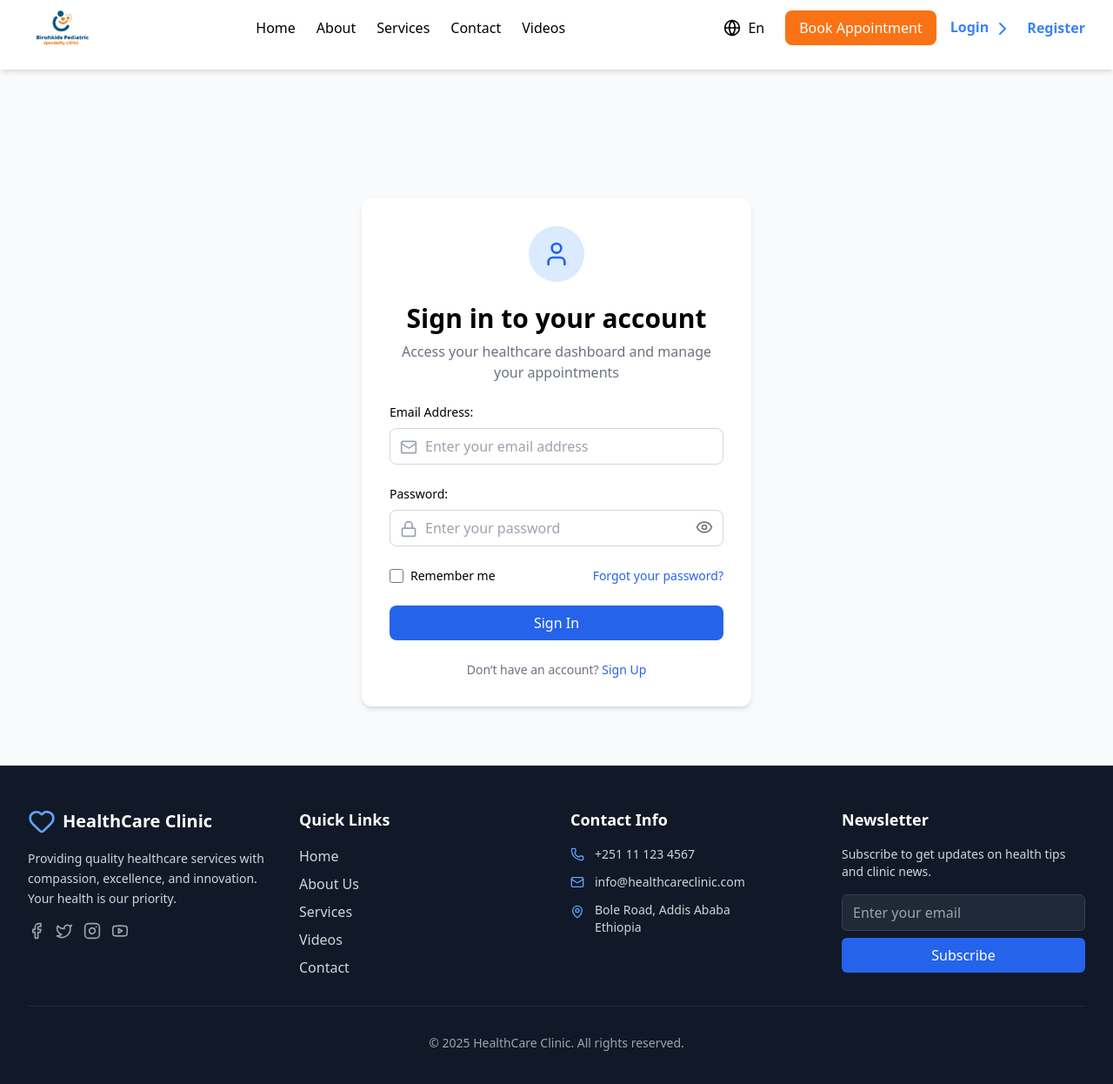
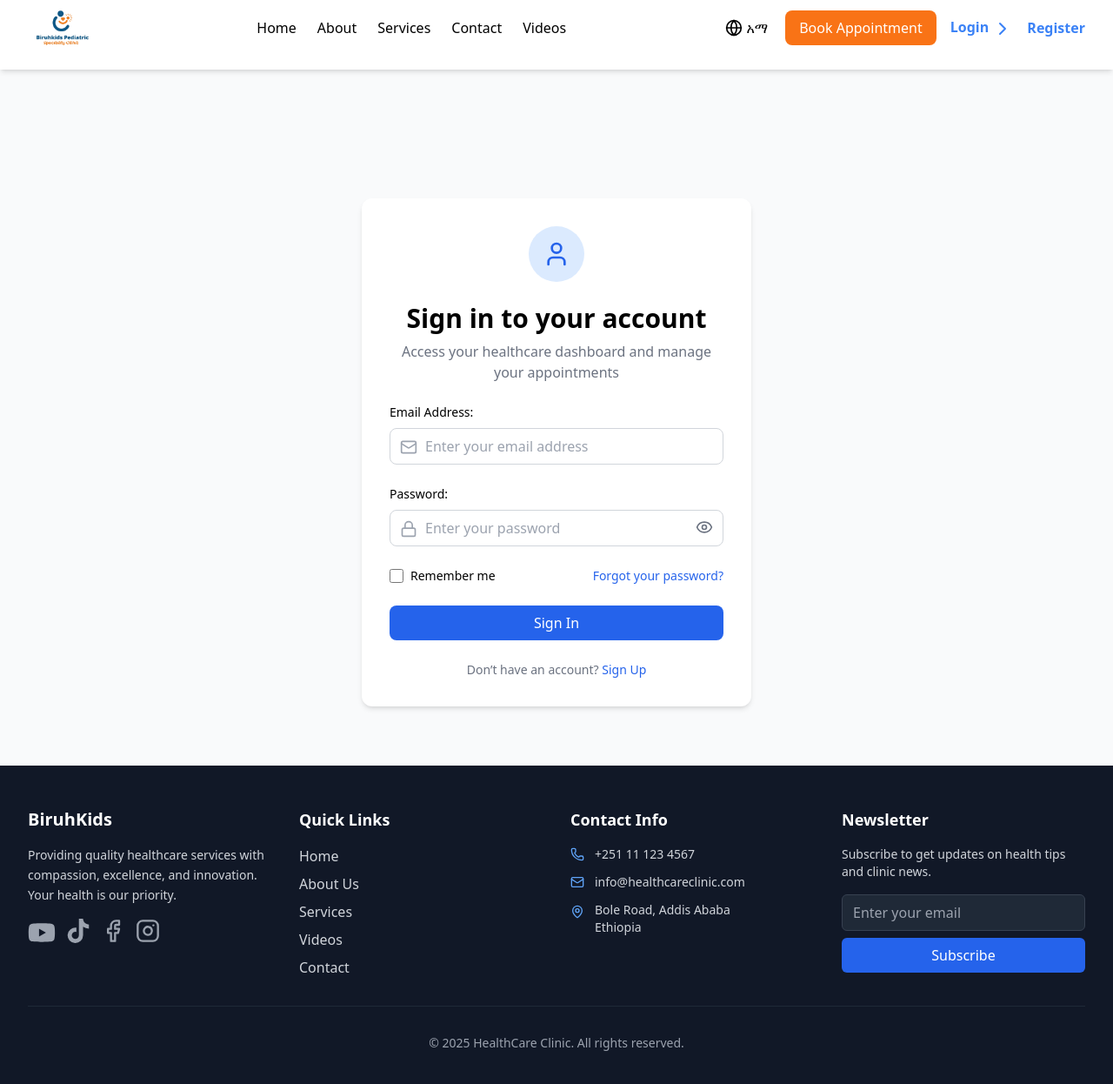
Before and after one commit to dopi95/BiruhKids-Pediatric-Speciality, a React (Vite) app in the folder frontend/: page /login in a window 1280 px wide. Shown: the top 1246 px of the page at 87% size. Built offline with nearby package versions, Linux system fonts and the light colour scheme.

Commit message:
fix the header issue

```diff
--- a/frontend/src/components/Footer.jsx
+++ b/frontend/src/components/Footer.jsx
@@ -10,6 +10,7 @@ import {
     Instagram,
     Youtube,
 } from "lucide-react";
+import { FaTiktok, FaYoutube } from "react-icons/fa";
 
 export default function Footer() {
     const [email, setEmail] = useState("");
@@ -27,9 +28,8 @@ export default function Footer() {
                     {/* Logo & Description */}
                     <div className="col-span-1">
                         <div className="flex items-center space-x-2 mb-4">
-                            <Heart className="h-8 w-8 text-blue-400" />
                             <span className="text-xl font-bold">
-                                HealthCare Clinic
+                                BiruhKids
                             </span>
                         </div>
                         <p className="text-gray-300 text-sm leading-relaxed mb-4">
@@ -38,30 +38,32 @@ export default function Footer() {
                             is our priority.
                         </p>
                         <div className="flex space-x-3">
-                            <a
-                                href="#"
+                             <a
+                                href="https://www.youtube.com/@ብሩህkids"
                                 className="text-gray-400 hover:text-blue-400 transition-colors duration-200"
                             >
-                                <Facebook className="h-5 w-5" />
+                                <FaYoutube className="h-8 w-8" />
+                            </a>
+
+                            <a
+                                href="https://www.tiktok.com/@biruhkids?_t=ZM-8zHeQeJllLk&_r=1"
+                                className="text-gray-400 hover:text-blue-400 transition-colors duration-200"
+                            >
+                                <FaTiktok className="h-7 w-7" />
                             </a>
                             <a
                                 href="#"
                                 className="text-gray-400 hover:text-blue-400 transition-colors duration-200"
                             >
-                                <Twitter className="h-5 w-5" />
+                                <Facebook className="h-7 w-7" />
                             </a>
                             <a
                                 href="#"
-                                className="text-gray-400 hover:text-orange-400 transition-colors duration-200"
+                                className="text-gray-400 hover:text-blue-400 transition-colors duration-200"
                             >
-                                <Instagram className="h-5 w-5" />
+                                <Instagram className="h-7 w-7" />
                             </a>
-                            <a
-                                href="#"
-                                className="text-gray-400 hover:text-red-400 transition-colors duration-200"
-                            >
-                                <Youtube className="h-5 w-5" />
-                            </a>
+
                         </div>
                     </div>
 
--- a/frontend/src/components/Header.jsx
+++ b/frontend/src/components/Header.jsx
@@ -5,10 +5,15 @@ import { Menu, X, ChevronRight, Globe } from "lucide-react";
 
 function Header() {
     const [isOpen, setIsOpen] = useState(false);
-    const [lang, setLang] = useState("En");
+    const [lang, setLang] = useState("En"); // current language, default English
 
     function toggleLang() {
         setLang((prevLang) => (prevLang === "En" ? "Am" : "En"));
+    }
+
+    // Function to close menu after clicking a link
+    function handleCloseMenu() {
+        setIsOpen(false);
     }
 
     return (
@@ -46,7 +51,7 @@ function Header() {
                     >
                         Contact
                     </Link>
-                     <Link
+                    <Link
                         to="/videos"
                         className="hover:text-orange-500 transition"
                     >
@@ -62,10 +67,10 @@ function Header() {
                             onClick={toggleLang}
                         />
                         <button
-                            className="px-2 cursor-pointer"
+                            className="px-1 cursor-pointer"
                             onClick={toggleLang}
                         >
-                            {lang}
+                            {lang === "En" ? "አማ" : "En"}
                         </button>
                     </section>
                     <Link
@@ -88,7 +93,7 @@ function Header() {
                     </Link>
                 </div>
 
-                {/* Mobile Right Side (EN + Hamburger) */}
+                {/* Mobile Right Side (Lang + Hamburger) */}
                 <div className="md:hidden flex items-center gap-3">
                     <section className="flex items-center">
                         <Globe
@@ -99,7 +104,7 @@ function Header() {
                             className="px-2 cursor-pointer"
                             onClick={toggleLang}
                         >
-                            {lang}
+                            {lang === "En" ? "አማ" : "En"}
                         </button>
                     </section>
 
@@ -119,44 +124,58 @@ function Header() {
                 <div className="md:hidden absolute top-16 left-0 w-full flex flex-col items-center bg-white px-4 pt-2 pb-4 space-y-4 shadow-md">
                     <Link
                         to="/"
+                        onClick={handleCloseMenu}
                         className="block hover:text-orange-500 transition"
                     >
                         Home
                     </Link>
                     <Link
                         to="/about"
+                        onClick={handleCloseMenu}
                         className="block hover:text-orange-500 transition"
                     >
                         About
                     </Link>
                     <Link
                         to="/services"
+                        onClick={handleCloseMenu}
                         className="block hover:text-orange-500 transition"
                     >
                         Services
                     </Link>
                     <Link
                         to="/contact"
+                        onClick={handleCloseMenu}
                         className="block hover:text-orange-500 transition"
                     >
                         Contact
                     </Link>
+                    <Link
+                        to="/videos"
+                        onClick={handleCloseMenu}
+                        className="block hover:text-orange-500 transition"
+                    >
+                        Videos
+                    </Link>
 
                     <Link
-                        to="/book-appointment"
+                        to="/appointment"
+                        onClick={handleCloseMenu}
                         className="block bg-orange-500 text-white px-4 py-2 rounded-lg text-center mt-2 hover:bg-orange-600 transition"
                     >
                         Book Appointment
                     </Link>
                     <hr className="my-4 border border-gray-300 w-full" />
                     <Link
-                        to="/signin"
+                        to="/login"
+                        onClick={handleCloseMenu}
                         className="block text-blue-500 font-semibold hover:text-blue-600 transition"
                     >
                         Sign In <ChevronRight className="inline" />
                     </Link>
                     <Link
-                        to="/signup"
+                        to="/register"
+                        onClick={handleCloseMenu}
                         className="block text-blue-500 font-semibold hover:text-blue-600 transition"
                     >
                         Sign Up
--- a/frontend/src/pages/ResetPassword.jsx
+++ b/frontend/src/pages/ResetPassword.jsx
@@ -24,7 +24,7 @@ export default function ResetPassword() {
   };
 
   return (
-    <div className="min-h-screen flex items-center justify-center bg-blue-300 px-4">
+    <div className="min-h-screen flex items-center justify-center px-4">
       <div className="bg-white shadow-lg rounded-2xl p-8 w-full max-w-md">
         <h2 className="text-2xl font-bold text-center text-gray-800 mb-6">
           Reset Password
--- a/frontend/src/pages/Services.jsx
+++ b/frontend/src/pages/Services.jsx
@@ -194,7 +194,7 @@ const Services = () => {
   return (
     <div className="min-h-screen">
       {/* Hero Section */}
-      <section className="relative bg-gradient-to-r from-blue-600 to-blue-800 text-white py-20 mt-20">
+      <section className="relative bg-gradient-to-r bg-[#007799] text-white py-20">
         <div className="absolute inset-0 bg-black opacity-20"></div>
         <div className="relative max-w-7xl mx-auto px-4 text-center">
           <h1 className="text-4xl md:text-6xl font-bold mb-6">Our Services</h1>
@@ -236,10 +236,7 @@ const Services = () => {
                   </div>
                 ))}
               </div>
-              <button className="w-full bg-blue-600 text-white py-3 rounded-lg flex items-center justify-center transition-colors duration-200 group-hover:bg-blue-500">
-                Book Appointment
-                <ArrowRight className="h-4 w-4 ml-2 transition-transform duration-300 group-hover:translate-x-2" />
-              </button>
+
             </div>
           </div>
         ))}
--- a/frontend/src/pages/VerifyOtp.jsx
+++ b/frontend/src/pages/VerifyOtp.jsx
@@ -27,7 +27,7 @@ function VerifyOTP() {
   };
 
   return (
-    <div className="flex items-center justify-center min-h-screen bg-blue-300 p-4">
+    <div className="flex items-center justify-center min-h-screen p-4">
       <div className="bg-white shadow-lg rounded-2xl p-6 sm:p-10 w-full max-w-md text-center">
         <h2 className="text-2xl font-bold text-gray-800 mb-2">Verify OTP</h2>
         <p className="text-gray-600 mb-6">
--- a/frontend/src/pages/VideosPage.jsx
+++ b/frontend/src/pages/VideosPage.jsx
@@ -142,7 +142,7 @@ const VideosPage = () => {
             YouTube Channel
           </a>
           <a
-            href="https://www.tiktok.com/@biruhkids?is_from_webapp=1&sender_device=pc"
+            href="https://www.tiktok.com/@biruhkids?_t=ZM-8zHeQeJllLk&_r=1"
             target="_blank"
             rel="noopener noreferrer"
             className="px-6 py-3 bg-black text-white font-semibold rounded-lg shadow hover:bg-gray-800 transition flex items-center gap-2 justify-center"
```
